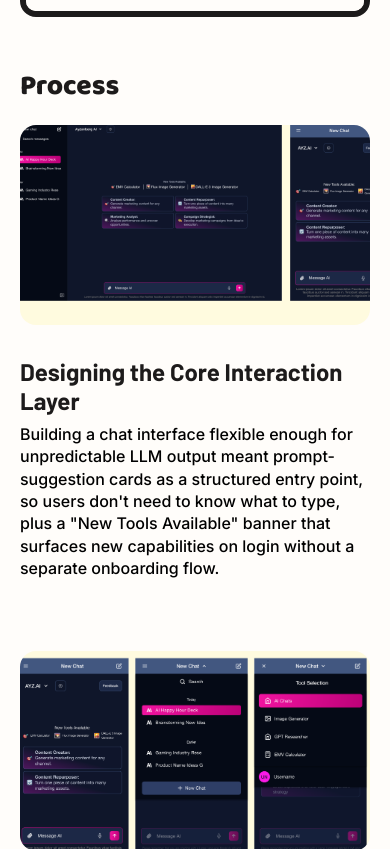
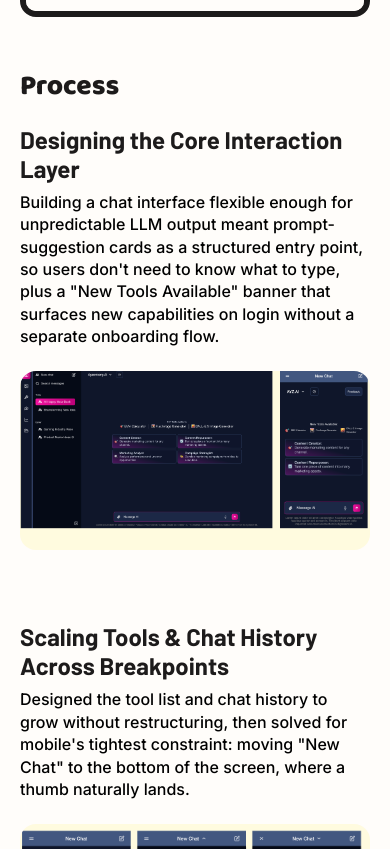
Before and after one commit to Fauxdeedle/site-portfolio, a Next.js app: page /work/ayz-ai in a window 390 px wide. Shown: the part 935-1784 px from the top of the page. Built offline with nearby package versions, Linux system fonts and the light colour scheme.

Commit message:
got all soul images on page

```diff
--- a/app/work/[slug]/page.module.css
+++ b/app/work/[slug]/page.module.css
@@ -119,7 +119,7 @@
 
 .finalDesignItem {
   width: 100%;
-  height: 340px;
+  aspect-ratio: 3 / 2;
   flex: 1 1 300px;
 }
 
@@ -194,8 +194,7 @@
     padding-right: 20px;
   }
 
-  .heroImage,
-  .finalDesignItem {
+  .heroImage {
     height: 220px;
   }
 }
--- a/components/ProcessStep.jsx
+++ b/components/ProcessStep.jsx
@@ -3,14 +3,14 @@ import styles from "./ProcessStep.module.css";
 export default function ProcessStep({ title, description, image, className = "", ...rest }) {
   return (
     <div className={`${styles.step} ${className}`} {...rest}>
+      <div className={styles.text}>
+        <span className={styles.title}>{title}</span>
+        <span className={styles.description}>{description}</span>
+      </div>
       {image && (
         // eslint-disable-next-line @next/next/no-img-element
         <img src={image} alt={title} className={styles.image} />
       )}
-      <div className={styles.text}>
-        <span className={styles.title}>{title}</span>
-        <span className={styles.description}>{description}</span>
-      </div>
     </div>
   );
 }
--- a/components/ProcessStep.module.css
+++ b/components/ProcessStep.module.css
@@ -1,15 +1,13 @@
 .step {
   display: flex;
-  gap: 32px;
-  flex-wrap: wrap;
-  align-items: flex-start;
+  flex-direction: column;
+  gap: 24px;
 }
 
 .text {
   display: flex;
   flex-direction: column;
   gap: 8px;
-  flex: 1 1 320px;
 }
 
 .title {
@@ -28,16 +26,7 @@
 }
 
 .image {
-  flex: 1 1 320px;
   width: 100%;
-  max-width: 420px;
-  height: 260px;
-  object-fit: cover;
+  height: auto;
   border-radius: var(--radius-lg);
 }
-
-@media (max-width: 560px) {
-  .image {
-    height: 200px;
-  }
-}
--- a/content/projects/entries/soulmates-ux.md
+++ b/content/projects/entries/soulmates-ux.md
@@ -37,6 +37,7 @@ process:
       year knowledge base. We also needed to figure out how AI can give
       useful outputs for our creative teams, whether that's creative assets
       or reviews of their work based on the audience they are marketing to.
+    image: /images/soulmates/soul-chart.png
   - title: "Design & Integration: Large functionality, small package"
     description: >-
       The next step was designing how we fit all this functionality into a
@@ -50,6 +51,7 @@ process:
       The final step was creating the tools themselves — Main Chat,
       Workflows, Dashboard, Personas, Foresight Engine, and Brand Profile —
       and making sure they fit well into the structure of the app.
+    image: /images/soulmates/soul-ui-01.png
 finalDesigns:
   - /images/soulmates/chat.png
   - /images/soulmates/workflows.png
```
Also changed, not shown: public/images/soulmates/soul-chart.png (added), public/images/soulmates/soul-ui-01.png (added).
